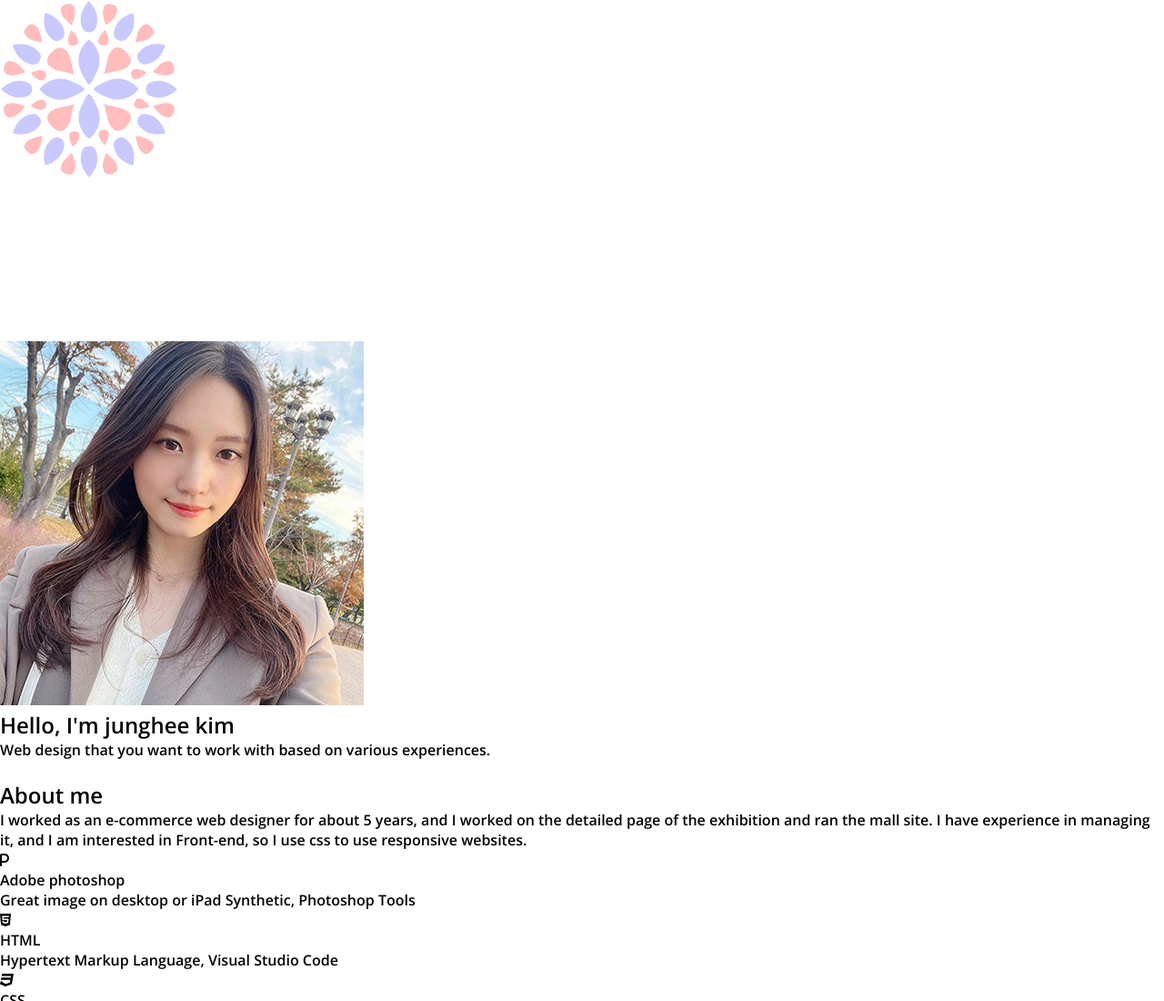
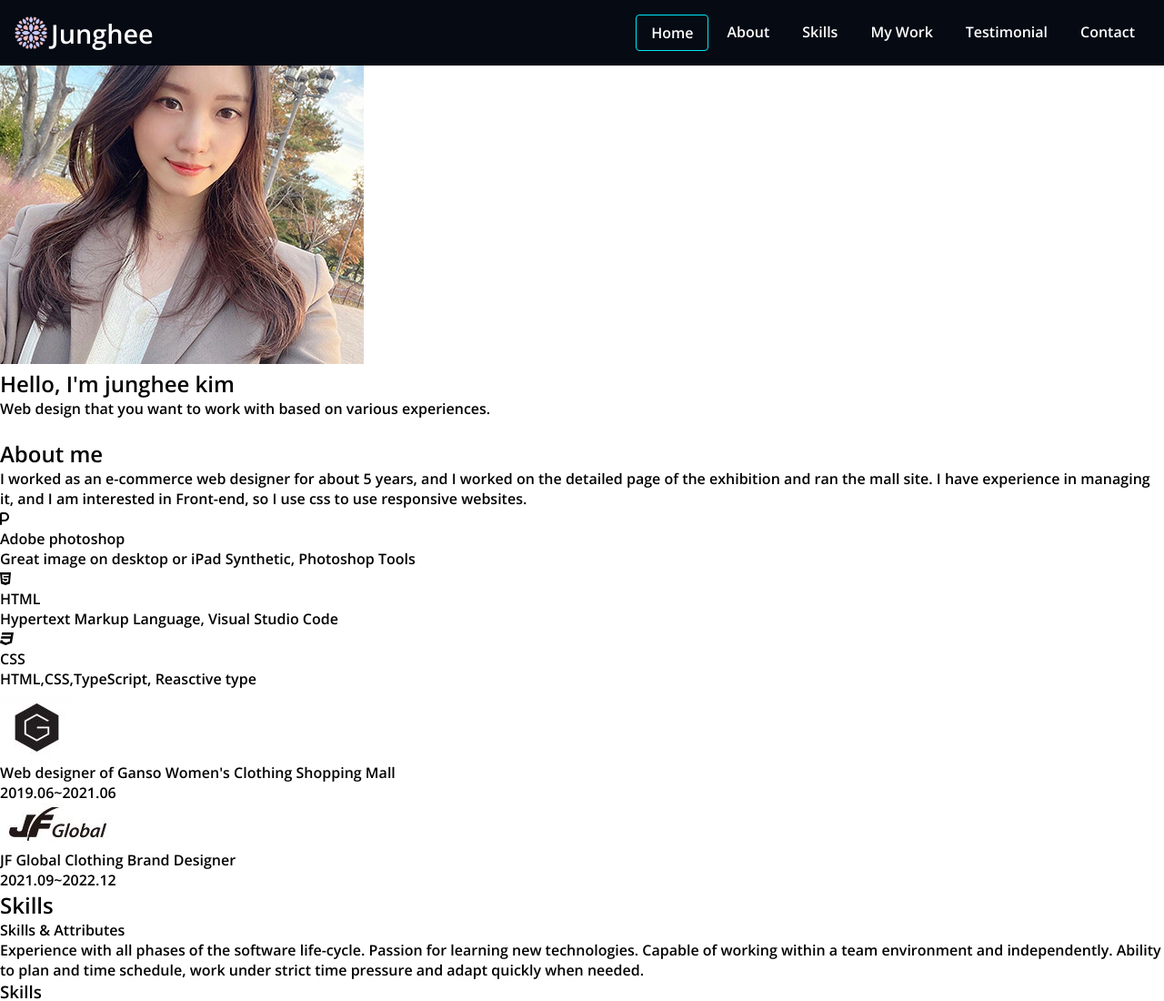
Before and after one commit to wjdgml4544/wjdgml4544.github.io, a plain HTML site: page index.html in a window 1280 px wide. Shown: the top 1100 px of the page at 91% size. Drawn offline with nearby package versions, Linux system fonts and the light colour scheme.

Commit message:
css-header

```diff
--- a/css/style.css
+++ b/css/style.css
@@ -57,3 +57,52 @@ button:hover{
     outline: 1px solid var(--color-accent);
 
 }
+
+.header{
+    position: fixed;
+    top: 0;
+    background-color: #050a13;
+    width: 100%;
+    display: flex;
+    justify-content: space-between;
+    align-items: center;
+    padding: 1rem;
+
+}
+
+
+.header__logo{
+    display: flex;
+    align-items: center;
+    gap: 4px;
+}
+
+.header__logo_img{
+    width: 36px;
+    height: 36px;
+
+}
+
+.header__logo_title{
+    font-size: 1.8rem;
+}
+
+.header__menu{
+    gap: 4px;
+    display: flex;
+
+}
+
+.header__menu_item{
+    display: flex;
+    padding: 8px 16px;
+}
+
+.header__menu_item:hover{
+    border-bottom: 1px solid var(--color-accent);
+}
+
+.header__menu_item.active{
+    border: 1px solid var(--color-accent);
+    border-radius: 4px;
+}
--- a/index.html
+++ b/index.html
@@ -23,20 +23,20 @@
 </head>
 <body>
     <!-- Header -->
-    <header>
-        <div class="navbar_logo">
-           <img src="./image/logo1.png" alt="logo">
-            <h1><a href="">Junghee</a></h1>
+    <header class="header">
+        <div class="header__logo">
+           <img class="header__logo_img" src="./image/logo1.png" alt="logo">
+            <h1 class="header__logo_title"><a href="">Junghee</a></h1>
         </div>
 
-        <nav class="navbar_menu">
-            <ul>
-                <li><a href="#home">Home</a></li>
-                <li><a href="#about">About</a></li>
-                <li><a href="#skills">Skills</a></li>
-                <li><a href="#work">My Work</a></li>
-                <li><a href="#testimonials">Testimonial</a></li>
-                <li><a href="#contact">Contact</a></li>
+        <nav>
+            <ul class="header__menu">
+                <li><a class="header__menu_item active" href="#home">Home</a></li>
+                <li><a class="header__menu_item" href="#about">About</a></li>
+                <li><a class="header__menu_item" href="#skills">Skills</a></li>
+                <li><a class="header__menu_item" href="#work">My Work</a></li>
+                <li><a class="header__menu_item" href="#testimonials">Testimonial</a></li>
+                <li><a class="header__menu_item" href="#contact">Contact</a></li>
             </ul>
         </nav>
     </header>
```
